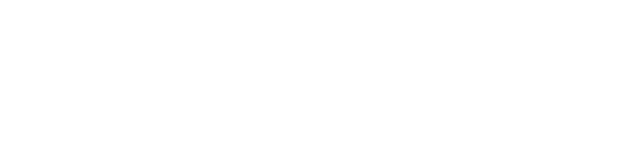
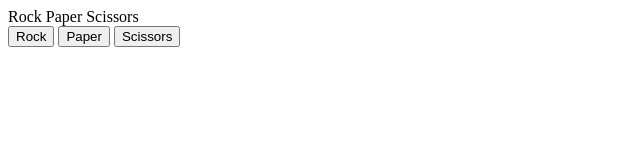
Before and after one commit to Hills007/R-P-S, a plain HTML site: page index.html in a window 1280 px wide. Shown: the whole page, without its empty margins (0-640 px from the left). Drawn offline with Linux system fonts and the light colour scheme.

Commit message:
Add Game area with buttons

```diff
--- a/index.html
+++ b/index.html
@@ -6,6 +6,15 @@
     <title>Rock Paper Scissors</title>
 </head>
 <body>
+       <!--Game Area-->
+       <section class="game-area">
+        <div class="title">Rock Paper Scissors</div>
+
+        <div class="options">
+            <button aria-label="rock" data-choice="0" class="control">Rock</button>
+            <button aria-label="paper" data-choice="1" class="control">Paper</button>
+            <button aria-label="scissors" data-choice="2" class="control">Scissors</button>
+        </div>
 
 </body>
 </html>
```
